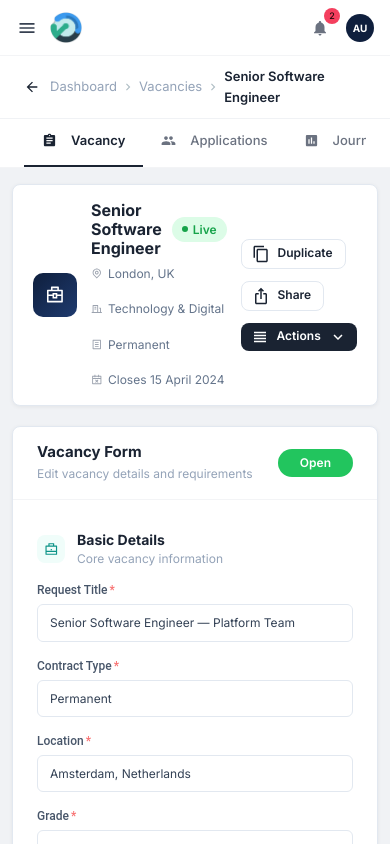
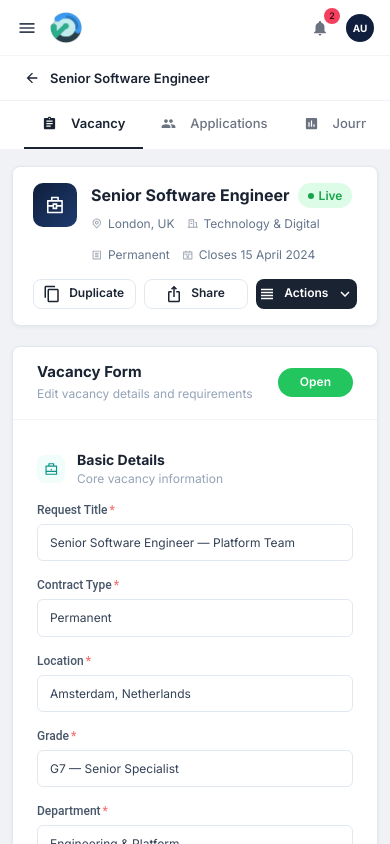
Before and after one commit to subramanya-ss/ats-ng, a React (Vite) app: page /vacancy/1 in a window 390 px wide. Built offline with nearby package versions, Linux system fonts and the light colour scheme.

Commit message:
MobileResponsiveIssues is done

```diff
--- a/src/pages/Dashboard/NewVacancyDialog.tsx
+++ b/src/pages/Dashboard/NewVacancyDialog.tsx
@@ -12,6 +12,8 @@ import {
   Switch,
   Checkbox,
   FormControlLabel,
+  useMediaQuery,
+  useTheme,
 } from "@mui/material";
 import { Grid2 as Grid } from "@mui/material";
 import ArrowBackIcon from "@mui/icons-material/ArrowBack";
@@ -180,6 +182,8 @@ export const NewVacancyDialog: React.FC<Props> = ({
   onSuccess,
   department,
 }) => {
+  const theme = useTheme();
+  const isMobile = useMediaQuery(theme.breakpoints.down("sm"));
   const [step, setStep] = useState(1);
   const [activeNav, setActiveNav] = useState(0);
 
@@ -199,15 +203,15 @@ export const NewVacancyDialog: React.FC<Props> = ({
       slotProps={{
         paper: {
           sx: {
-            borderRadius: "16px",
-            width: step === 1 ? "760px" : "680px",
-            maxWidth: "95vw",
-            height: step === 1 ? "88vh" : "auto",
-            maxHeight: "820px",
+            borderRadius: { xs: "12px", sm: "16px" },
+            width: { xs: "100%", sm: step === 1 ? "760px" : "680px" },
+            maxWidth: { xs: "calc(100vw - 16px)", sm: "95vw" },
+            height: step === 1 ? { xs: "92vh", sm: "88vh" } : "auto",
+            maxHeight: { xs: "92vh", sm: "820px" },
             display: "flex",
             flexDirection: "column",
             overflow: "hidden",
-            m: "16px",
+            m: { xs: "8px", sm: "16px" },
           },
         },
       }}
@@ -217,15 +221,15 @@ export const NewVacancyDialog: React.FC<Props> = ({
         sx={{
           display: "flex",
           alignItems: "center",
-          gap: "10px",
-          px: "20px",
-          py: "14px",
+          gap: { xs: "6px", sm: "10px" },
+          px: { xs: "14px", sm: "20px" },
+          py: { xs: "12px", sm: "14px" },
           borderBottom: "1px solid #e5e7eb",
           flexShrink: 0,
         }}
       >
         {step === 1 && (
-          <IconButton size="small" sx={{ color: "#6b7280", flexShrink: 0 }}>
+          <IconButton size="small" sx={{ color: "#6b7280", flexShrink: 0, p: { xs: "4px", sm: "6px" } }}>
             <ArrowBackIcon sx={{ fontSize: "18px" }} />
           </IconButton>
         )}
@@ -235,13 +239,17 @@ export const NewVacancyDialog: React.FC<Props> = ({
             id="new-vacancy-title"
             sx={{
               fontWeight: 700,
-              fontSize: "16px",
+              fontSize: { xs: "14px", sm: "16px" },
               color: "#1a2332",
               lineHeight: 1.2,
+              whiteSpace: "nowrap",
+              overflow: "hidden",
+              textOverflow: "ellipsis",
             }}
           >
             New Vacancy — Step {step} of 2
           </Typography>
+          {!isMobile && (
           <Box
             sx={{
               display: "flex",
@@ -254,7 +262,10 @@ export const NewVacancyDialog: React.FC<Props> = ({
               Department:
             </Typography>
             <Typography
-              sx={{ fontSize: "12px", fontWeight: 600, color: "#1a2332" }}
+              sx={{
+                fontSize: "12px", fontWeight: 600, color: "#1a2332",
+                maxWidth: "200px", overflow: "hidden", textOverflow: "ellipsis", whiteSpace: "nowrap",
+              }}
             >
               {department}
             </Typography>
@@ -277,6 +288,7 @@ export const NewVacancyDialog: React.FC<Props> = ({
               </Box>
             )}
           </Box>
+          )}
         </Box>
 
         {/* Step indicator */}
@@ -284,15 +296,15 @@ export const NewVacancyDialog: React.FC<Props> = ({
           sx={{
             display: "flex",
             alignItems: "center",
-            gap: "6px",
+            gap: { xs: "4px", sm: "6px" },
             flexShrink: 0,
           }}
         >
           {/* Step 1 circle */}
           <Box
             sx={{
-              width: 28,
-              height: 28,
+              width: { xs: 24, sm: 28 },
+              height: { xs: 24, sm: 28 },
               borderRadius: "50%",
               backgroundColor: step === 2 ? "#22c55e" : "#1a2332",
               display: "flex",
@@ -301,23 +313,23 @@ export const NewVacancyDialog: React.FC<Props> = ({
             }}
           >
             {step === 2 ? (
-              <CheckIcon sx={{ fontSize: "16px", color: "#ffffff" }} />
+              <CheckIcon sx={{ fontSize: { xs: "13px", sm: "16px" }, color: "#ffffff" }} />
             ) : (
               <Typography
-                sx={{ color: "#ffffff", fontSize: "12px", fontWeight: 700 }}
+                sx={{ color: "#ffffff", fontSize: { xs: "11px", sm: "12px" }, fontWeight: 700 }}
               >
                 1
               </Typography>
             )}
           </Box>
           <Box
-            sx={{ width: "28px", height: "1.5px", backgroundColor: "#d1d5db" }}
+            sx={{ width: { xs: "16px", sm: "28px" }, height: "1.5px", backgroundColor: "#d1d5db" }}
           />
           {/* Step 2 circle */}
           <Box
             sx={{
-              width: 28,
-              height: 28,
+              width: { xs: 24, sm: 28 },
+              height: { xs: 24, sm: 28 },
               borderRadius: "50%",
               backgroundColor: step === 2 ? "#1a2332" : "transparent",
               border: step === 2 ? "none" : "1.5px solid #d1d5db",
@@ -329,7 +341,7 @@ export const NewVacancyDialog: React.FC<Props> = ({
             <Typography
               sx={{
                 color: step === 2 ? "#ffffff" : "#9ca3af",
-                fontSize: "12px",
+                fontSize: { xs: "11px", sm: "12px" },
                 fontWeight: step === 2 ? 700 : 400,
               }}
             >
@@ -341,7 +353,7 @@ export const NewVacancyDialog: React.FC<Props> = ({
         <IconButton
           size="small"
           onClick={onClose}
-          sx={{ color: "#9ca3af", flexShrink: 0 }}
+          sx={{ color: "#9ca3af", flexShrink: 0, p: { xs: "4px", sm: "6px" } }}
         >
           <CloseIcon sx={{ fontSize: "18px" }} />
         </IconButton>
@@ -350,7 +362,8 @@ export const NewVacancyDialog: React.FC<Props> = ({
       {/* ── Body: Step 1 ──────────────────────────────────────────── */}
       {step === 1 && (
         <Box sx={{ display: "flex", flex: 1, overflow: "hidden" }}>
-          {/* Left nav */}
+          {/* Left nav — hidden on mobile */}
+          {!isMobile && (
           <Box
             sx={{
               width: "210px",
@@ -359,6 +372,7 @@ export const NewVacancyDialog: React.FC<Props> = ({
               py: "12px",
               px: "10px",
               borderRight: "1px solid #f3f4f6",
+              overflowY: "auto",
             }}
           >
             {navItems.map(({ src, label }, i) => {
@@ -417,13 +431,14 @@ export const NewVacancyDialog: React.FC<Props> = ({
               );
             })}
           </Box>
+          )}
 
           {/* Right scrollable content */}
           <Box
             sx={{
               flex: 1,
               overflowY: "auto",
-              p: "24px",
+              p: { xs: "16px", sm: "24px" },
               backgroundColor: "#ffffff",
             }}
           >
@@ -451,7 +466,7 @@ export const NewVacancyDialog: React.FC<Props> = ({
                   placeholder="e.g. Senior Planning Officer"
                 />
               </Grid>
-              <Grid size={6}>
+              <Grid size={{ xs: 12, sm: 6 }}>
                 <FieldLabel>Contract Type</FieldLabel>
                 <Select
                   fullWidth
@@ -470,7 +485,7 @@ export const NewVacancyDialog: React.FC<Props> = ({
                   <MenuItem value="temporary">Temporary</MenuItem>
                 </Select>
               </Grid>
-              <Grid size={6}>
+              <Grid size={{ xs: 12, sm: 6 }}>
                 <FieldLabel>
                   Location <span style={{ color: "#ef4444" }}>*</span>
                 </FieldLabel>
@@ -486,7 +501,7 @@ export const NewVacancyDialog: React.FC<Props> = ({
                   // }
                 />
               </Grid>
-              <Grid size={6}>
+              <Grid size={{ xs: 12, sm: 6 }}>
                 <FieldLabel>Grade</FieldLabel>
                 <Select
                   fullWidth
@@ -505,7 +520,7 @@ export const NewVacancyDialog: React.FC<Props> = ({
                   <MenuItem value="g5">G5 — Manager</MenuItem>
                 </Select>
               </Grid>
-              <Grid size={6}>
+              <Grid size={{ xs: 12, sm: 6 }}>
                 <FieldLabel>Department</FieldLabel>
                 <Box sx={{ display: "flex", gap: "8px" }}>
                   <TextField
@@ -588,7 +603,7 @@ export const NewVacancyDialog: React.FC<Props> = ({
               title="Employment Details"
             />
             <Grid container spacing={2} sx={{ mb: "28px" }}>
-              <Grid size={6}>
+              <Grid size={{ xs: 12, sm: 6 }}>
                 <FieldLabel>Cost Centre</FieldLabel>
                 <TextField
                   fullWidth
@@ -596,7 +611,7 @@ export const NewVacancyDialog: React.FC<Props> = ({
                   placeholder="e.g. CC-PLAN-042"
                 />
               </Grid>
-              <Grid size={6}>
+              <Grid size={{ xs: 12, sm: 6 }}>
                 <FieldLabel>Reporting To</FieldLabel>
                 <TextField
                   fullWidth
@@ -604,7 +619,7 @@ export const NewVacancyDialog: React.FC<Props> = ({
                   placeholder="e.g. Head of Planning"
                 />
               </Grid>
-              <Grid size={6}>
+              <Grid size={{ xs: 12, sm: 6 }}>
                 <FieldLabel>Replacement For</FieldLabel>
                 <TextField
                   fullWidth
@@ -612,7 +627,7 @@ export const NewVacancyDialog: React.FC<Props> = ({
                   placeholder="e.g. New Headcount"
                 />
               </Grid>
-              <Grid size={6}>
+              <Grid size={{ xs: 12, sm: 6 }}>
                 <FieldLabel>Start Date</FieldLabel>
                 <TextField fullWidth size="small" type="date" />
               </Grid>
@@ -633,7 +648,7 @@ export const NewVacancyDialog: React.FC<Props> = ({
               title="Compensation"
             />
             <Grid container spacing={2} sx={{ mb: "28px" }}>
-              <Grid size={6}>
+              <Grid size={{ xs: 12, sm: 6 }}>
                 <FieldLabel>Salary</FieldLabel>
                 <TextField
                   fullWidth
@@ -641,7 +656,7 @@ export const NewVacancyDialog: React.FC<Props> = ({
                   placeholder="e.g. £30,000 – £38,000 per annum"
                 />
               </Grid>
-              <Grid size={6}>
+              <Grid size={{ xs: 12, sm: 6 }}>
                 <FieldLabel>Agency Rate</FieldLabel>
                 <TextField
                   fullWidth
@@ -879,7 +894,7 @@ export const NewVacancyDialog: React.FC<Props> = ({
 
       {/* ── Body: Step 2 ──────────────────────────────────────────── */}
       {step === 2 && (
-        <Box sx={{ overflowY: "auto", p: "28px", backgroundColor: "#ffffff" }}>
+        <Box sx={{ overflowY: "auto", p: { xs: "16px", sm: "28px" }, backgroundColor: "#ffffff" }}>
           {/* Documents */}
           <SectionHeader
             icon={
@@ -908,7 +923,7 @@ export const NewVacancyDialog: React.FC<Props> = ({
             title="Ownership"
           />
           <Grid container spacing={2}>
-            <Grid size={6}>
+            <Grid size={{ xs: 12, sm: 6 }}>
               <FieldLabel>Vacancy Owner</FieldLabel>
               <Select
                 fullWidth
@@ -926,7 +941,7 @@ export const NewVacancyDialog: React.FC<Props> = ({
                 <MenuItem value="manager">HR Manager</MenuItem>
               </Select>
             </Grid>
-            <Grid size={6}>
+            <Grid size={{ xs: 12, sm: 6 }}>
               <FieldLabel>
                 Recruitment Team Owner{" "}
                 <span style={{ color: "#F87171" }}>*</span>
@@ -955,11 +970,12 @@ export const NewVacancyDialog: React.FC<Props> = ({
       <Box
         sx={{
           display: "flex",
+          flexDirection: { xs: "column-reverse", sm: "row" },
           justifyContent: step === 2 ? "space-between" : "flex-end",
-          alignItems: "center",
-          gap: "12px",
-          px: "24px",
-          py: "16px",
+          alignItems: { xs: "stretch", sm: "center" },
+          gap: "10px",
+          px: { xs: "14px", sm: "24px" },
+          py: { xs: "12px", sm: "16px" },
           borderTop: "1px solid #e5e7eb",
           flexShrink: 0,
           backgroundColor: "#ffffff",
--- a/src/pages/Vacancy/Vacancy.tsx
+++ b/src/pages/Vacancy/Vacancy.tsx
@@ -13,6 +13,8 @@ import {
   IconButton,
   Menu,
   MenuItem,
+  useMediaQuery,
+  useTheme,
 } from "@mui/material";
 import ArrowBackIcon from "@mui/icons-material/ArrowBack";
 import ChevronRightIcon from "@mui/icons-material/ChevronRight";
@@ -283,6 +285,8 @@ const FieldRow: React.FC<{
 export const Vacancy: React.FC = () => {
   const classes = useStyles();
   const navigate = useNavigate();
+  const theme = useTheme();
+  const isMobile = useMediaQuery(theme.breakpoints.down("sm"));
   const [tab, setTab] = useState(0);
   const [permanentlyOpen, setPermanentlyOpen] = useState(true);
   const [actionsAnchor, setActionsAnchor] = useState<HTMLElement | null>(null);
@@ -335,16 +339,19 @@ export const Vacancy: React.FC = () => {
       sx={{ display: "flex", flexDirection: "column", height: "100%" }}
     >
       {/* ─── Breadcrumb bar ──────────────────────────────────────── */}
-      <Box className={classes.breadcrumbBar}>
+      <Box className={classes.breadcrumbBar} sx={{ overflow: "hidden" }}>
         <IconButton
           size="small"
           onClick={() => navigate("/dashboard")}
           className={classes.breadcrumbBack}
           aria-label="Go back"
+          sx={{ flexShrink: 0 }}
         >
           <ArrowBackIcon sx={{ fontSize: "16px" }} />
         </IconButton>
-        <Box className={classes.breadcrumbPath}>
+        <Box className={classes.breadcrumbPath} sx={{ minWidth: 0, flex: 1 }}>
+          {!isMobile && (
+            <>
               <Typography
                 className={classes.breadcrumbLink}
                 onClick={() => navigate("/dashboard")}
@@ -359,7 +366,16 @@ export const Vacancy: React.FC = () => {
                 Vacancies
               </Typography>
               <ChevronRightIcon className={classes.breadcrumbSep} />
-          <Typography className={classes.breadcrumbCurrent}>
+            </>
+          )}
+          <Typography
+            className={classes.breadcrumbCurrent}
+            sx={{
+              overflow: "hidden",
+              textOverflow: "ellipsis",
+              whiteSpace: "nowrap",
+            }}
+          >
             Senior Software Engineer
           </Typography>
         </Box>
@@ -401,21 +417,14 @@ export const Vacancy: React.FC = () => {
       <Box className={classes.pageContent}>
         {/* ─── Vacancy header card ─────────────────────────────────── */}
         <Paper elevation={0} className={classes.vacancyHeader}>
-          <Stack direction="row" alignItems="center" gap="14px">
-            <Box className={classes.vacancyIconBox} aria-hidden="true">
-              <img
-                src={WorkIconBig}
-                alt=""
-                style={{ width: "20px", height: "auto" }}
-              />
+          {/* Top row: icon + title/meta + actions (desktop) */}
+          <Stack direction="row" alignItems={isMobile ? "flex-start" : "center"} gap="14px">
+            <Box className={classes.vacancyIconBox} aria-hidden="true" sx={{ flexShrink: 0 }}>
+              <img src={WorkIconBig} alt="" style={{ width: "20px", height: "auto" }} />
             </Box>
-            <Box sx={{ flex: 1 }}>
-              <Stack
-                direction="row"
-                alignItems="center"
-                gap="10px"
-                sx={{ mb: "6px" }}
-              >
+
+            <Box sx={{ flex: 1, minWidth: 0 }}>
+              <Stack direction="row" alignItems="center" gap="8px" sx={{ mb: "6px", flexWrap: "wrap" }}>
                 <Typography component="h1" className={classes.vacancyTitle}>
                   Senior Software Engineer
                 </Typography>
@@ -424,95 +433,62 @@ export const Vacancy: React.FC = () => {
                   Live
                 </Box>
               </Stack>
-              <Stack direction="row" gap="16px" flexWrap="wrap">
+              <Stack direction="row" gap="12px" flexWrap="wrap">
                 {[
-                  {
-                    icon: (
-                      <img
-                        src={LocationOnIcon}
-                        alt=""
-                        style={{ width: "12px", height: "auto" }}
-                      />
-                    ),
-                    text: "London, UK",
-                  },
-                  {
-                    icon: (
-                      <img
-                        src={CategoryIcon}
-                        alt=""
-                        style={{ width: "12px", height: "auto" }}
-                      />
-                    ),
-                    text: "Technology & Digital",
-                  },
-                  {
-                    icon: (
-                      <img
-                        src={WorkIconIn}
-                        alt=""
-                        style={{ width: "12px", height: "auto" }}
-                      />
-                    ),
-                    text: "Permanent",
-                  },
-                  {
-                    icon: (
-                      <img
-                        src={CalendarTodayIcon}
-                        alt=""
-                        style={{ width: "12px", height: "auto" }}
-                      />
-                    ),
-                    text: "Closes 15 April 2024",
-                  },
+                  { icon: <img src={LocationOnIcon} alt="" style={{ width: "12px", height: "auto" }} />, text: "London, UK" },
+                  { icon: <img src={CategoryIcon} alt="" style={{ width: "12px", height: "auto" }} />, text: "Technology & Digital" },
+                  { icon: <img src={WorkIconIn} alt="" style={{ width: "12px", height: "auto" }} />, text: "Permanent" },
+                  { icon: <img src={CalendarTodayIcon} alt="" style={{ width: "12px", height: "auto" }} />, text: "Closes 15 April 2024" },
                 ].map((item) => (
-                  <Box key={item.text} className={classes.vacancyMeta}>
-                    {item.icon}
-                    {item.text}
-                  </Box>
+                  <Box key={item.text} className={classes.vacancyMeta}>{item.icon}{item.text}</Box>
                 ))}
               </Stack>
             </Box>
-            {/* ─── Header action buttons ───────────────────────── */}
+
+            {/* Action buttons — desktop: inline; mobile: hidden here, shown below */}
+            {!isMobile && (
               <Box className={classes.vacancyActions}>
-              <Button
-                variant="outlined"
-                size="small"
-                startIcon={
-                  <ContentCopyOutlinedIcon sx={{ fontSize: "14px" }} />
-                }
-              >
+                <Button variant="outlined" size="small" startIcon={<ContentCopyOutlinedIcon sx={{ fontSize: "14px" }} />}>
                   Duplicate
                 </Button>
-              <Button
-                variant="outlined"
-                size="small"
-                startIcon={<IosShareIcon sx={{ fontSize: "14px" }} />}
-              >
+                <Button variant="outlined" size="small" startIcon={<IosShareIcon sx={{ fontSize: "14px" }} />}>
                   Share
                 </Button>
                 <Button
-                variant="contained"
-                size="small"
+                  variant="contained" size="small"
                   startIcon={<ViewHeadlineIcon sx={{ fontSize: "14px" }} />}
-                endIcon={
-                  <KeyboardArrowDownIcon
-                    sx={{
-                      fontSize: "14px",
-                      transition: "transform 0.15s",
-                      transform: actionsAnchor ? "rotate(180deg)" : "none",
-                    }}
-                  />
-                }
+                  endIcon={<KeyboardArrowDownIcon sx={{ fontSize: "14px", transition: "transform 0.15s", transform: actionsAnchor ? "rotate(180deg)" : "none" }} />}
                   onClick={(e) => setActionsAnchor(e.currentTarget)}
-                aria-haspopup="true"
-                aria-expanded={Boolean(actionsAnchor)}
+                  aria-haspopup="true" aria-expanded={Boolean(actionsAnchor)}
                 >
                   Actions
                 </Button>
+              </Box>
+            )}
+          </Stack>
 
-              {/* Actions dropdown menu */}
+          {/* Action buttons — mobile only: full-width row below */}
+          {isMobile && (
+            <Box sx={{ display: "flex", gap: "8px", mt: "14px" }}>
+              <Button variant="outlined" size="small" sx={{ flex: 1 }} startIcon={<ContentCopyOutlinedIcon sx={{ fontSize: "14px" }} />}>
+                Duplicate
+              </Button>
+              <Button variant="outlined" size="small" sx={{ flex: 1 }} startIcon={<IosShareIcon sx={{ fontSize: "14px" }} />}>
+                Share
+              </Button>
+              <Button
+                variant="contained" size="small" sx={{ flex: 1 }}
+                startIcon={<ViewHeadlineIcon sx={{ fontSize: "14px" }} />}
+                endIcon={<KeyboardArrowDownIcon sx={{ fontSize: "14px", transition: "transform 0.15s", transform: actionsAnchor ? "rotate(180deg)" : "none" }} />}
+                onClick={(e) => setActionsAnchor(e.currentTarget)}
+                aria-haspopup="true" aria-expanded={Boolean(actionsAnchor)}
+              >
+                Actions
+              </Button>
+            </Box>
+          )}
+
+          {/* Actions dropdown menu (shared) */}
           <Menu
             anchorEl={actionsAnchor}
             open={Boolean(actionsAnchor)}
@@ -522,12 +498,8 @@ export const Vacancy: React.FC = () => {
             slotProps={{
               paper: {
                 sx: {
-                      mt: "6px",
-                      minWidth: "190px",
-                      borderRadius: "10px",
-                      boxShadow: "0 8px 32px rgba(0,0,0,0.12)",
-                      border: "1px solid #f1f5f9",
-                      overflow: "hidden",
+                  mt: "6px", minWidth: "190px", borderRadius: "10px",
+                  boxShadow: "0 8px 32px rgba(0,0,0,0.12)", border: "1px solid #f1f5f9", overflow: "hidden",
                 },
               },
             }}
@@ -537,38 +509,17 @@ export const Vacancy: React.FC = () => {
                 key={item.label}
                 onClick={() => setActionsAnchor(null)}
                 sx={{
-                      px: "12px",
-                      py: "7px",
-                      display: "flex",
-                      alignItems: "center",
-                      gap: "8px",
-                      minHeight: 0,
-                      borderBottom:
-                        i < actionMenuItems.length - 1
-                          ? "1px solid #f3f4f6"
-                          : "none",
+                  px: "12px", py: "7px", display: "flex", alignItems: "center",
+                  gap: "8px", minHeight: 0,
+                  borderBottom: i < actionMenuItems.length - 1 ? "1px solid #f3f4f6" : "none",
                   "&:hover": { backgroundColor: "#f8fafc" },
                 }}
               >
-                    <Box
-                      sx={{ color: "#9ca3af", display: "flex", flexShrink: 0 }}
-                    >
-                      {item.icon}
-                    </Box>
-                    <Typography
-                      sx={{
-                        fontSize: "12px",
-                        fontWeight: 500,
-                        color: "#374151",
-                      }}
-                    >
-                      {item.label}
-                    </Typography>
+                <Box sx={{ color: "#9ca3af", display: "flex", flexShrink: 0 }}>{item.icon}</Box>
+                <Typography sx={{ fontSize: "12px", fontWeight: 500, color: "#374151" }}>{item.label}</Typography>
               </MenuItem>
             ))}
           </Menu>
-            </Box>
-          </Stack>
         </Paper>
 
         {/* ─── Tab panel: Vacancy ───────────────────────────────────── */}
```
Also changed, not shown: 1 other file (tests, documents, lock files or other folders). Lines whose indentation alone changed are shown as unchanged.
